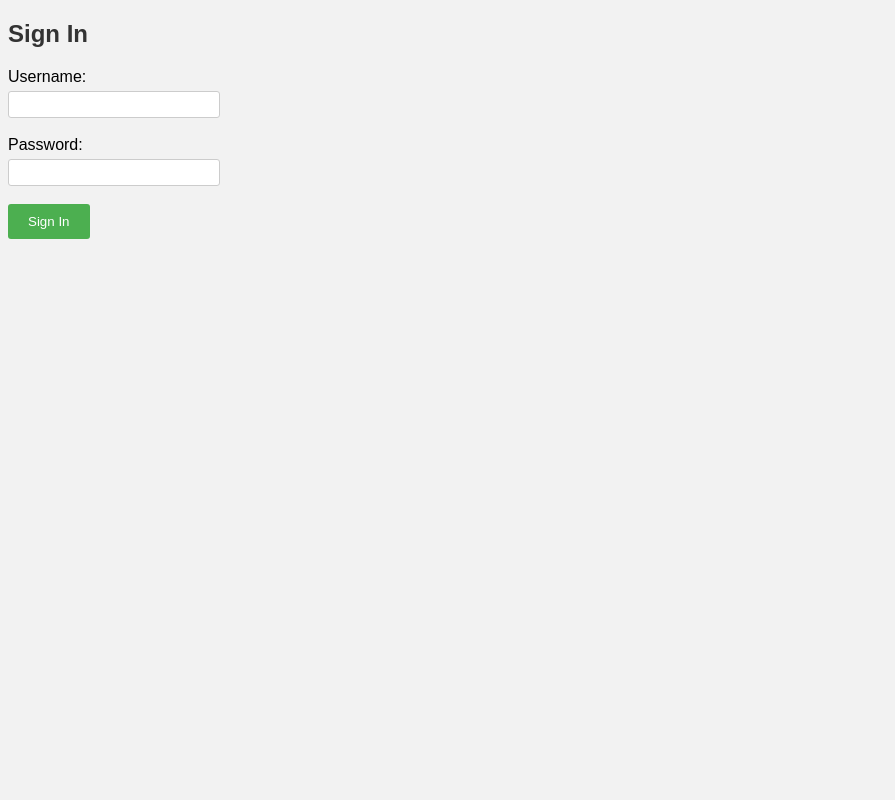
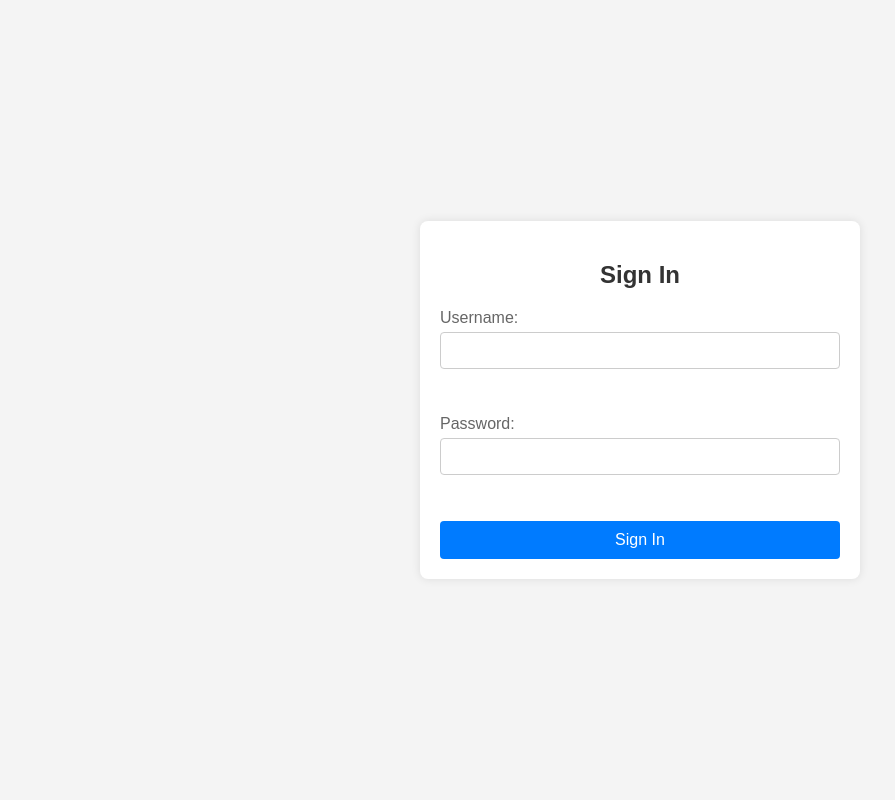
Before and after one commit to piyushchouhan/file-sharing-sytem, a Django app: page /ops/signin in a window 1280 px wide. Shown: the whole page, without its empty margins (0-895 px from the left). Run offline with Django 4.2, Linux system fonts and the light colour scheme; parts of the project's set-up code (start-up, migrations or seed data) failed here and were passed over.

Commit message:
css is added into ops user login.html

```diff
--- a/FileSharing/settings.py
+++ b/FileSharing/settings.py
@@ -9,6 +9,7 @@ https://docs.djangoproject.com/en/4.2/topics/settings/
 For the full list of settings and their values, see
 https://docs.djangoproject.com/en/4.2/ref/settings/
 """
+import os
 
 from pathlib import Path
 
@@ -162,7 +163,6 @@ EMAIL_USE_SSL = os.getenv('EMAIL_USE_SSL') == 'True'
 # Default "from" address for email sent by Django
 DEFAULT_FROM_EMAIL = 'guidelocal849@gmail.com'
 
-import os
 
 # Directory where uploaded files will be stored
 MEDIA_ROOT = os.path.join(BASE_DIR, 'media')
--- a/ops_user/templates/ops_user/login.html
+++ b/ops_user/templates/ops_user/login.html
@@ -5,51 +5,66 @@
     <meta name="viewport" content="width=device-width, initial-scale=1.0">
     <title>Sign In</title>
     <style>
-        /* Add your CSS styles here */
         body {
             font-family: Arial, sans-serif;
-            background-color: #f2f2f2;
+            background-color: #f4f4f4;
+            margin: 0;
+            padding: 0;
+            display: flex;
+            justify-content: center;
+            align-items: center;
+            height: 100vh;
         }
-
+        .container {
+            background: white;
+            padding: 20px;
+            border-radius: 8px;
+            box-shadow: 0 0 10px rgba(0, 0, 0, 0.1);
+            width: 100%;
+            max-width: 400px;
+        }
         h2 {
+            text-align: center;
             color: #333;
         }
-
         form {
-            margin-top: 20px;
+            display: flex;
+            flex-direction: column;
         }
-
         label {
-            display: block;
             margin-bottom: 5px;
+            color: #666;
         }
-
-        input[type="text"],
-        input[type="password"] {
-            width: 200px;
-            padding: 5px;
+        input[type="text"], input[type="password"] {
+            padding: 10px;
+            margin-bottom: 10px;
             border: 1px solid #ccc;
-            border-radius: 3px;
+            border-radius: 4px;
         }
-
-        button[type="submit"] {
-            padding: 10px 20px;
-            background-color: #4CAF50;
+        button {
+            padding: 10px;
+            background-color: #007bff;
+            border: none;
+            border-radius: 4px;
             color: white;
-            border: none;
-            border-radius: 3px;
+            font-size: 16px;
             cursor: pointer;
         }
-
-        button[type="submit"]:hover {
-            background-color: #45a049;
+        button:hover {
+            background-color: #0056b3;
+        }
+        .message {
+            color: red;
+            text-align: center;
+            margin-bottom: 15px;
         }
     </style>
 </head>
 <body>
+    <div class="container">
         <h2>Sign In</h2>
         {% if message %}
-        <p style="color: red;">{{ message }}</p>
+            <p class="message">{{ message }}</p>
         {% endif %}
         <form action="{% url 'ops_user_signin' %}" method="post">
             {% csrf_token %}
@@ -61,5 +76,6 @@
 
             <button type="submit">Sign In</button>
         </form>
+    </div>
 </body>
 </html>
```
Lines whose indentation alone changed are shown as unchanged.
